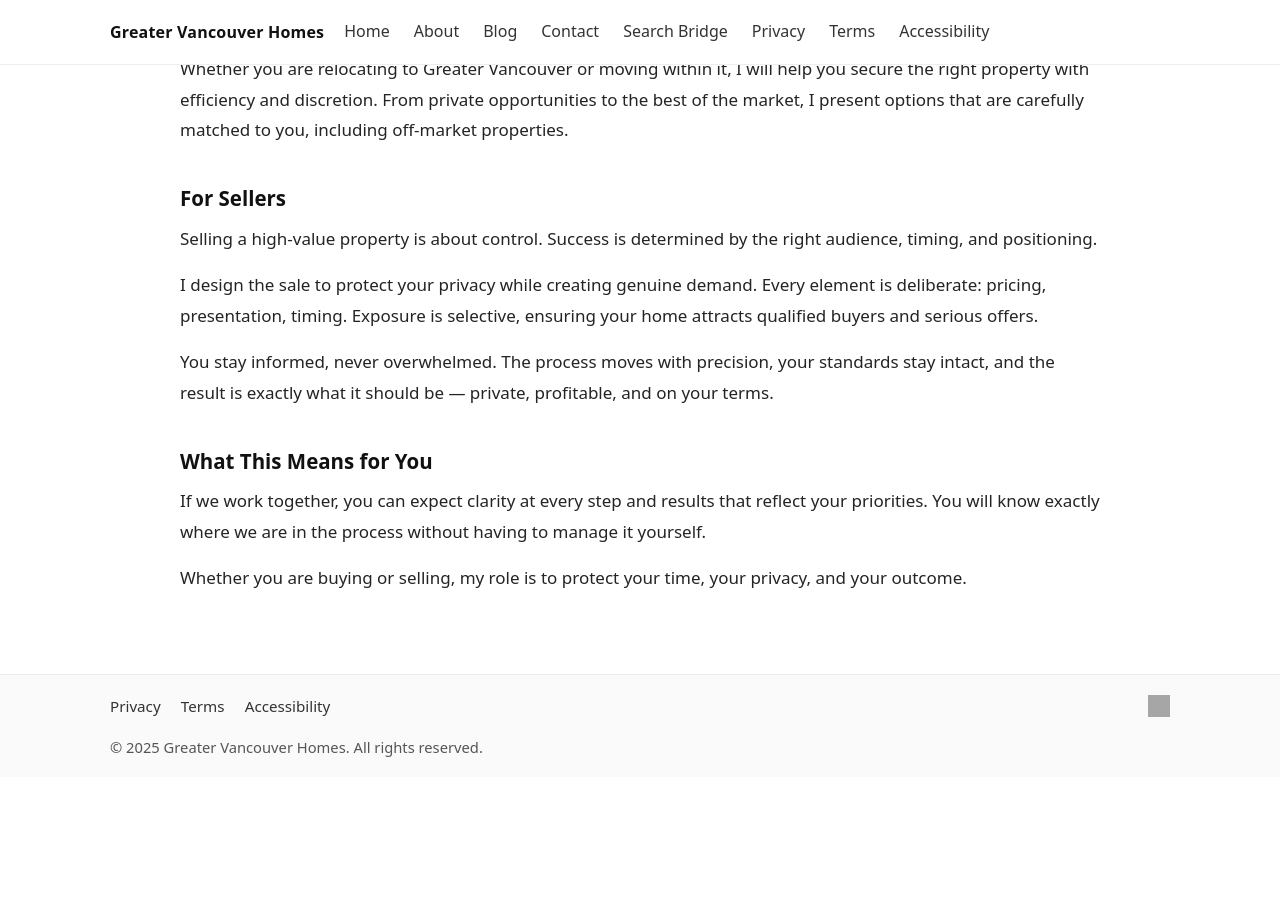
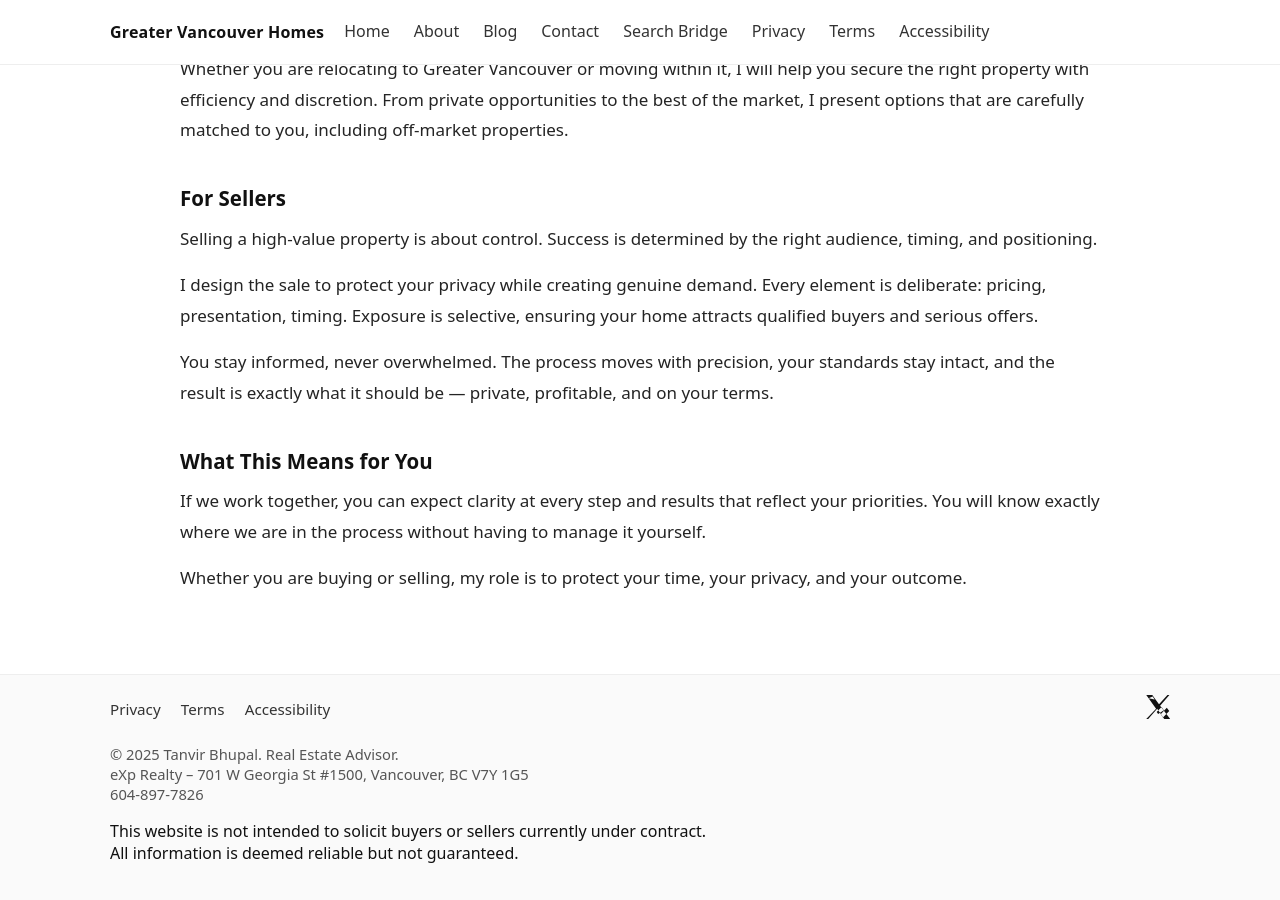
Before and after one commit to gvancouverhomes/gvancouverhomes.github.io, a Jekyll site: the page built from about.md, in a window 1280 px wide and 900 px high, scrolled down 528 px. Built offline with Jekyll 4.4.1, drawn with Linux system fonts in a browser that asks for light colours; before the commit the page ends 1305 px from its top, so only the background shows below that; grey boxes are pictures that could not be loaded.

Commit message:
Update footer.html

```diff
--- a/_includes/footer.html
+++ b/_includes/footer.html
@@ -1,15 +1,34 @@
 <footer class="site-footer">
   <div class="container">
+
+    <!-- Footer Links -->
     <div class="footer-links">
       <a href="/privacy/">Privacy</a>
       <a href="/terms/">Terms</a>
       <a href="/accessibility/">Accessibility</a>
     </div>
+
+    <!-- Social (X/Twitter) -->
     <div class="footer-social">
-      <a href="https://twitter.com/gvancouverhomes" target="_blank" rel="noopener" title="Twitter">
-        <img src="/assets/images/twitter-icon.png" alt="Twitter">
+      <a href="https://twitter.com/gvancouverhomes" target="_blank" rel="noopener" title="X (Twitter)">
+        <svg xmlns="http://www.w3.org/2000/svg" viewBox="0 0 1200 1227" width="24" height="24" fill="currentColor" aria-label="X logo">
+          <path d="M707 548 1184 0H1084L651 478 308 0H0L502 709 0 1227h100l457-521 362 521h308L707 548ZM783 618l114 164L607 970l-73-104 249-248ZM325 80l104 148L120 160 325 80Zm529 1066-116-166 312-325 124 167-320 324Z"/>
+        </svg>
       </a>
     </div>
-    <p class="footer-copy">© {{ site.time | date: "%Y" }} Greater Vancouver Homes. All rights reserved.</p>
+
+    <!-- Footer Copy -->
+    <p class="footer-copy">
+      © 2025 Tanvir Bhupal. Real Estate Advisor.<br>
+      eXp Realty – 701 W Georgia St #1500, Vancouver, BC V7Y 1G5<br>
+      604-897-7826
+    </p>
+
+    <!-- Disclaimer -->
+    <p class="footer-disclaimer">
+      This website is not intended to solicit buyers or sellers currently under contract.<br>
+      All information is deemed reliable but not guaranteed.
+    </p>
+
   </div>
 </footer>
```
